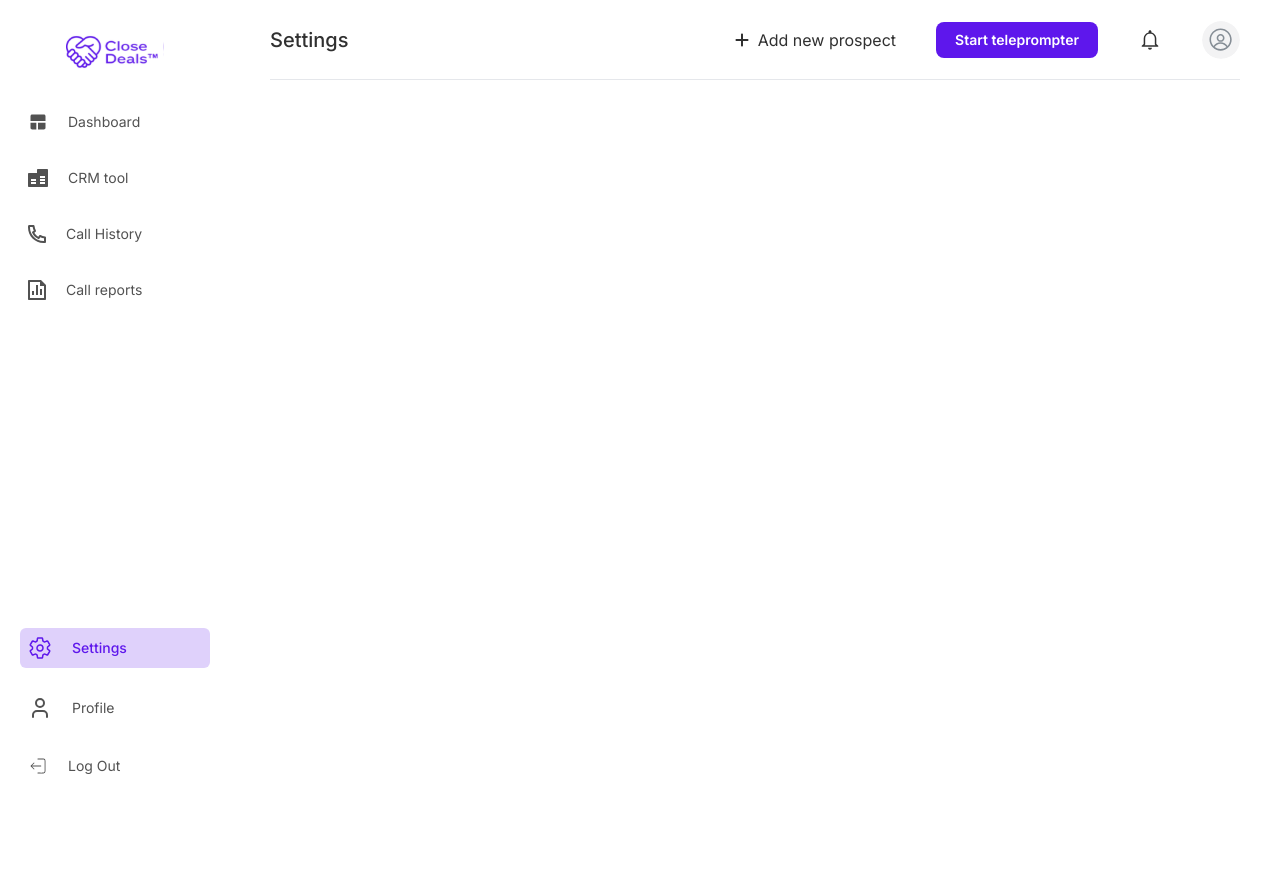
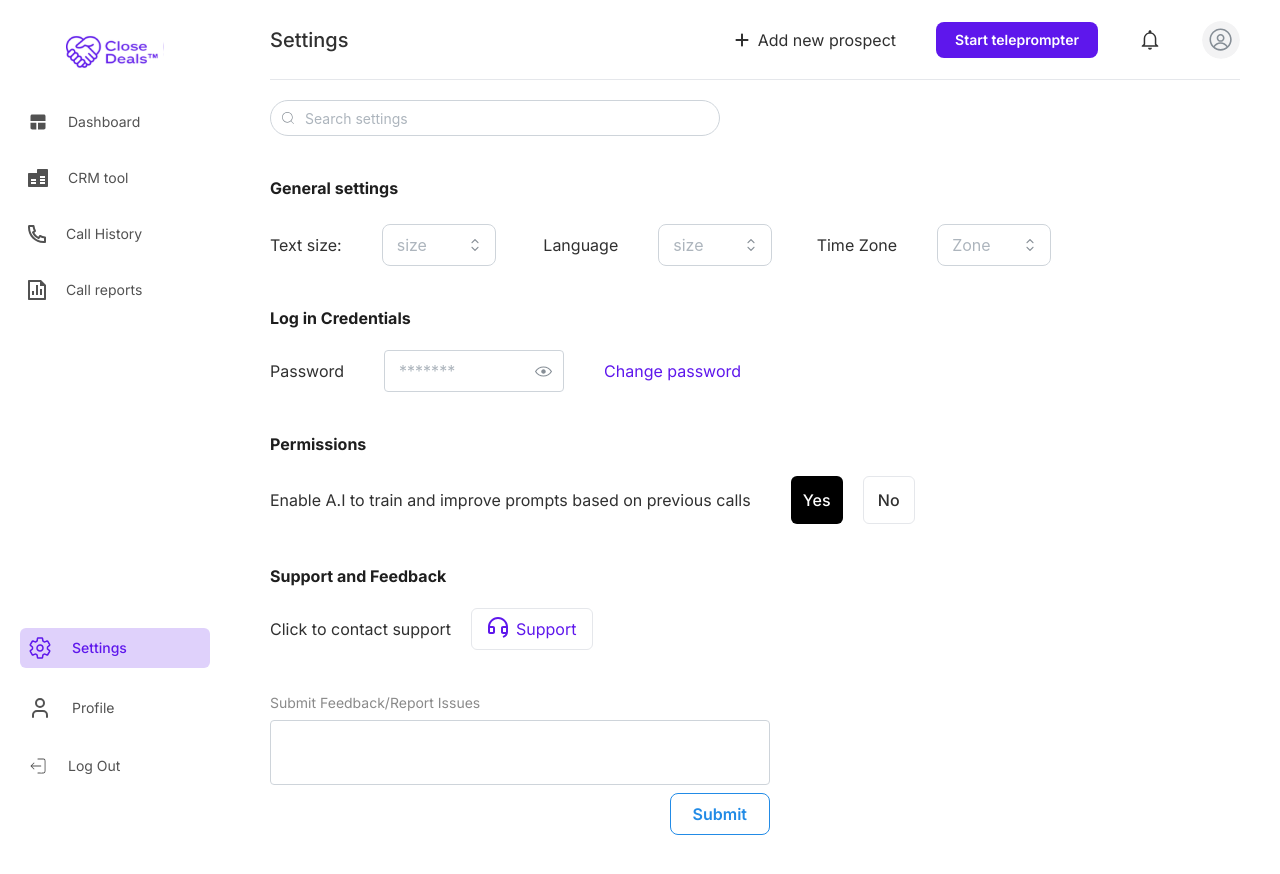
Before and after one commit to adaji025/close-deals, a React (Vite) app: page /settings in a window 1280 px wide. Before the commit the page ends 812 px from the top, so only its background shows below. Built offline with nearby package versions, Linux system fonts and the light colour scheme.

Commit message:
added the settings page

```diff
--- a/src/components/Authenticated/index.tsx
+++ b/src/components/Authenticated/index.tsx
@@ -9,6 +9,7 @@ import Dashboard from "@pages/Authenticated/Dashboard";
 import CallHistory from "@pages/Authenticated/CallHistory";
 import CrmTool from "@pages/Authenticated/CrmTool";
 import CallReport from "@pages/Authenticated/CallReport";
+import Settings from "@pages/Authenticated/Settings";
 
 const Authenticated = () => {
   const [opened, { open, close }] = useDisclosure();
@@ -39,6 +40,7 @@ const Authenticated = () => {
             <Route path="/call-history" element={<CallHistory />} />
             <Route path="/call-report" element={<CallReport />} />
             <Route path="/crm-tool" element={<CrmTool />} />
+            <Route path="/settings" element={<Settings />} />
           </Routes>
         </div>
       </div>
--- a/src/components/Authenticated/svg.tsx
+++ b/src/components/Authenticated/svg.tsx
@@ -46,6 +46,7 @@ export const ReportIcon = () => {
     </svg>
   );
 };
+
 export const ResourceIcon = () => {
   return (
     <svg
@@ -62,3 +63,20 @@ export const ResourceIcon = () => {
     </svg>
   );
 };
+
+export const SupportIcon = () => {
+  return (
+    <svg
+      width="20"
+      height="21"
+      viewBox="0 0 20 21"
+      fill="none"
+      xmlns="http://www.w3.org/2000/svg"
+    >
+      <path
+        d="M20 15.0022C19.999 17.8731 17.9816 20.2726 15.2872 20.8616L14.6492 18.9476C15.8532 18.7511 16.8765 18.0171 17.4649 17H15C13.8954 17 13 16.1046 13 15V11C13 9.8954 13.8954 9 15 9H17.9381C17.446 5.05369 14.0796 2 10 2C5.92038 2 2.55399 5.05369 2.06189 9H5C6.10457 9 7 9.8954 7 11V15C7 16.1046 6.10457 17 5 17H2C0.89543 17 0 16.1046 0 15V10C0 4.47715 4.47715 0 10 0C15.5228 0 20 4.47715 20 10V10.9987V11V15V15.0022ZM18 15V11H15V15H18ZM2 11V15H5V11H2Z"
+        fill="#5E17EC"
+      />
+    </svg>
+  );
+};
--- a/src/pages/Authenticated/CrmTool/components/AddCrm.tsx
+++ b/src/pages/Authenticated/CrmTool/components/AddCrm.tsx
@@ -9,7 +9,7 @@ const AddCrm = ({ setActive }: IProps) => {
     <div>
       <div className="font-bold text-[#1E1E1E]">Select CRM</div>
       <div className="mt-6 flex flex-col sm:flex-row gap-5 sm:gap-10 sm:items-center">
-        <div className="">Select CRM of your choice</div>
+        <div>Select CRM of your choice</div>
         <Select
           size="md"
           placeholder="Click to drop down"
@@ -39,10 +39,10 @@ const AddCrm = ({ setActive }: IProps) => {
           Allow Closedeals to access contacts data from connected CRM account
         </div>
         <div className="flex gap-5 items-center">
-          <div className="flex h-[48px] rounded-md w-[52px] bg-black text-white font-medium text-center justify-center items-center">
+          <div className="flex h-[48px] cursor-pointer rounded-md w-[52px] bg-black text-white font-medium text-center justify-center items-center">
             Yes
           </div>
-          <div className="flex h-[48px] rounded-md w-[52px] border font-medium text-center justify-center items-center">
+          <div className="flex h-[48px] cursor-pointer rounded-md w-[52px] border font-medium text-center justify-center items-center">
             No
           </div>
         </div>
--- /dev/null
+++ b/src/pages/Authenticated/Settings/index.tsx
@@ -0,0 +1,162 @@
+import { SupportIcon } from "@components/Authenticated/svg";
+import {
+  Button,
+  PasswordInput,
+  Select,
+  Textarea,
+  TextInput,
+} from "@mantine/core";
+import { CiSearch } from "react-icons/ci";
+
+const Settings = () => {
+  const timeZoneAbbreviations = [
+    "WAT", // West Africa Time (UTC+01:00)
+    "PST", // Pacific Standard Time (UTC-08:00)
+    "MST", // Mountain Standard Time (UTC-07:00)
+    "CST", // Central Standard Time (UTC-06:00)
+    "EST", // Eastern Standard Time (UTC-05:00)
+    "GMT", // Greenwich Mean Time (UTC+00:00)
+    "CET", // Central European Time (UTC+01:00)
+    "EET", // Eastern European Time (UTC+02:00)
+    "IST", // India Standard Time (UTC+05:30)
+    "JST", // Japan Standard Time (UTC+09:00)
+    "AEST", // Australian Eastern Standard Time (UTC+10:00)
+  ];
+  return (
+    <div>
+      <div className="max-w-[450px] w-full order-2 sm:order-1 mt-5">
+        <TextInput
+          leftSection={<CiSearch />}
+          radius="xl"
+          className="w-full"
+          placeholder="Search settings"
+        />
+      </div>
+
+      <div className="mt-10">
+        <div className="font-bold text-[#1E1E1E]">General settings</div>
+        <div className="grid sm:grid-cols-2 md:grid-cols-3 mt-6 gap-5 max-w-[800px]">
+          <div className="flex items-center gap-5 sm:gap-10 ">
+            <div>Text size:</div>
+            <div className="max-w-[114px]">
+              <Select
+                radius="md"
+                size="md"
+                placeholder="size"
+                data={[
+                  {
+                    label: "Small",
+                    value: "small",
+                  },
+                  {
+                    label: "Large",
+                    value: "Large",
+                  },
+                  {
+                    label: "Extra Large",
+                    value: "Extra Large",
+                  },
+                ]}
+              />
+            </div>
+          </div>
+          <div className="flex items-center gap-5 sm:gap-10 ">
+            <div>Language</div>
+            <div className="max-w-[114px]">
+              <Select
+                radius="md"
+                size="md"
+                className="text-xs"
+                placeholder="size"
+                data={[
+                  {
+                    label: "English (UK)",
+                    value: "English (UK)",
+                  },
+                  {
+                    label: "English (US)",
+                    value: "English (US)",
+                  },
+                  {
+                    label: "Spanish",
+                    value: "Spanish",
+                  },
+                  {
+                    label: "French",
+                    value: "French",
+                  },
+                ]}
+              />
+            </div>
+          </div>
+
+          <div className="flex items-center gap-5 sm:gap-10 ">
+            <div>Time Zone</div>
+            <div className="max-w-[114px]">
+              <Select
+                radius="md"
+                size="md"
+                placeholder="Zone"
+                data={timeZoneAbbreviations.map((timeZone) => ({
+                  label: timeZone,
+                  value: timeZone,
+                }))}
+              />
+            </div>
+          </div>
+        </div>
+      </div>
+
+      <div className="mt-10">
+        <div className="font-bold text-[#1E1E1E]">Log in Credentials</div>
+        <div className="mt-5 flex flex-col sm:flex-row sm:items-center gap-5 sm:gap-10">
+          <div>Password</div>
+
+          <div className="flex items-center gap-5 sm:gap-10 w-full">
+            <div className="max-w-[180px] w-full">
+              <PasswordInput size="md" placeholder="*******" />
+            </div>
+            <div className="cursor-pointer text-primary">Change password</div>
+          </div>
+        </div>
+      </div>
+
+      <div className="mt-10">
+        <div className="font-bold text-[#1E1E1E]">Permissions</div>
+        <div className="mt-5 flex items-center gap-10">
+          <div>
+            Enable A.I to train and improve prompts based on previous calls
+          </div>
+          <div className="flex gap-5 items-center">
+            <div className="flex h-[48px] cursor-pointer rounded-md w-[52px] bg-black text-white font-medium text-center justify-center items-center">
+              Yes
+            </div>
+            <div className="flex h-[48px] cursor-pointer rounded-md w-[52px] border font-medium text-center justify-center items-center">
+              No
+            </div>
+          </div>
+        </div>
+      </div>
+
+      <div className="mt-10">
+        <div className="font-bold text-[#1E1E1E]">Support and Feedback</div>
+        <div className="flex items-center gap-5 mt-5">
+          <div>Click to contact support</div>
+          <div className="py-2 px-4 flex gap-2 text-primary border rounded-md">
+            <SupportIcon />
+            <div>Support</div>
+          </div>
+        </div>
+
+        <div className="max-w-[500px] w-full mt-10">
+          <Textarea size="md" label="Submit Feedback/Report Issues" />
+          <div className="flex justify-end mt-2">
+            <Button radius="md" size="md" variant="outline">Submit</Button>
+          </div>
+        </div>
+      </div>
+    </div>
+  );
+};
+
+export default Settings;
```
